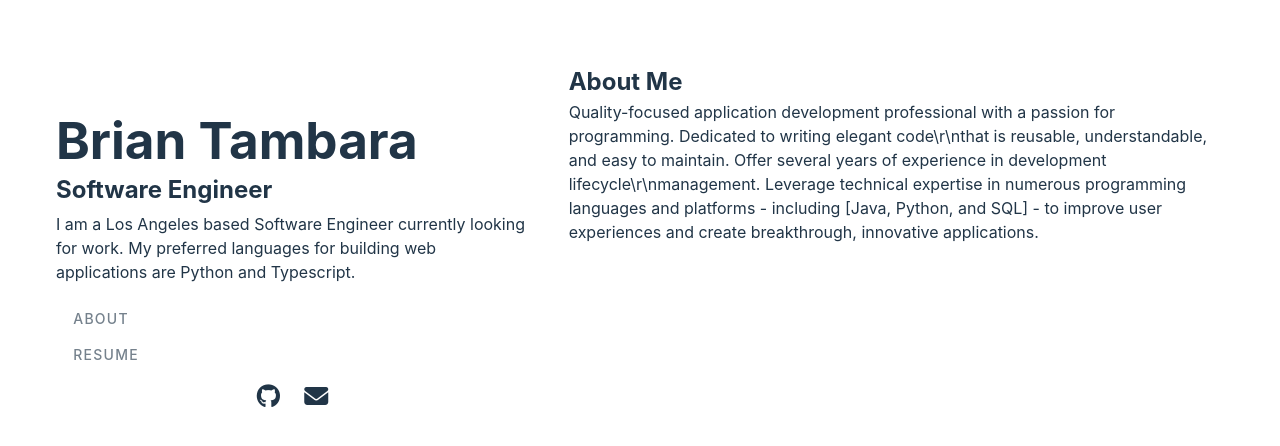
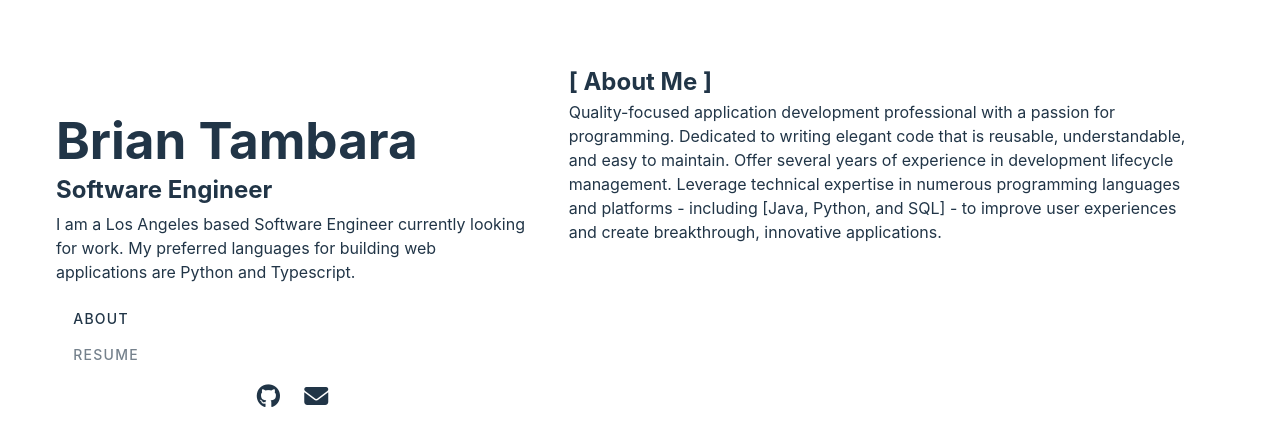
Before and after one commit to btambara/brian-tambara-com, a Vue app: page / in a window 1280 px wide. Shown: the top 446 px of the page. Built offline with nearby package versions, Linux system fonts and the light colour scheme.

Commit message:
fix highlight issue

```diff
--- a/src/App.vue
+++ b/src/App.vue
@@ -5,11 +5,15 @@ import { ref } from 'vue';
 
 const isAboutShowing = ref(true)
 const isResumeShowing = ref(false)
+const variantAbout = ref("text")
+const variantResume = ref("plain")
 
 function handleAbout(){
   if(!isAboutShowing.value){
     isAboutShowing.value = true
     isResumeShowing.value = false
+    variantResume.value = "plain"
+    variantAbout.value = "text"
   }
 }
 
@@ -17,6 +21,8 @@ function handleResume(){
   if(!isResumeShowing.value){
     isAboutShowing.value = false
     isResumeShowing.value = true
+    variantResume.value = "text"
+    variantAbout.value = "plain"
   }
 }
 
@@ -32,13 +38,13 @@ function handleResume(){
           <p class="text-left">I am a Los Angeles based Software Engineer currently looking for work. My preferred languages for building web applications are Python and Typescript.</p>
           <v-col class="mt-4">
             <v-row>
-              <v-btn variant="plain" @click="handleAbout()">
+              <v-btn :variant="variantAbout" @click="handleAbout()">
               About
               </v-btn>
             </v-row>
 
             <v-row>
-              <v-btn variant="plain" @click="handleResume()">
+              <v-btn :variant="variantResume" @click="handleResume()">
               Resume
               </v-btn>
             </v-row>
--- a/src/components/About.vue
+++ b/src/components/About.vue
@@ -5,8 +5,8 @@
     <v-container fluid>
       <v-row>
         <v-col>
-            <h2 class="text-left">About Me</h2>
-            <p class="text-left">Quality-focused application development professional with a passion for programming. Dedicated to writing elegant code\r\nthat is reusable, understandable, and easy to maintain. Offer several years of experience in development lifecycle\r\nmanagement. Leverage technical expertise in numerous programming languages and platforms - including [Java, Python, and SQL] - to improve user experiences and create breakthrough, innovative applications.</p>
+            <h2 class="text-left">[ About Me ]</h2>
+            <p class="text-left">Quality-focused application development professional with a passion for programming. Dedicated to writing elegant code that is reusable, understandable, and easy to maintain. Offer several years of experience in development lifecycle management. Leverage technical expertise in numerous programming languages and platforms - including [Java, Python, and SQL] - to improve user experiences and create breakthrough, innovative applications.</p>
         </v-col>
       </v-row>
     </v-container>
```
